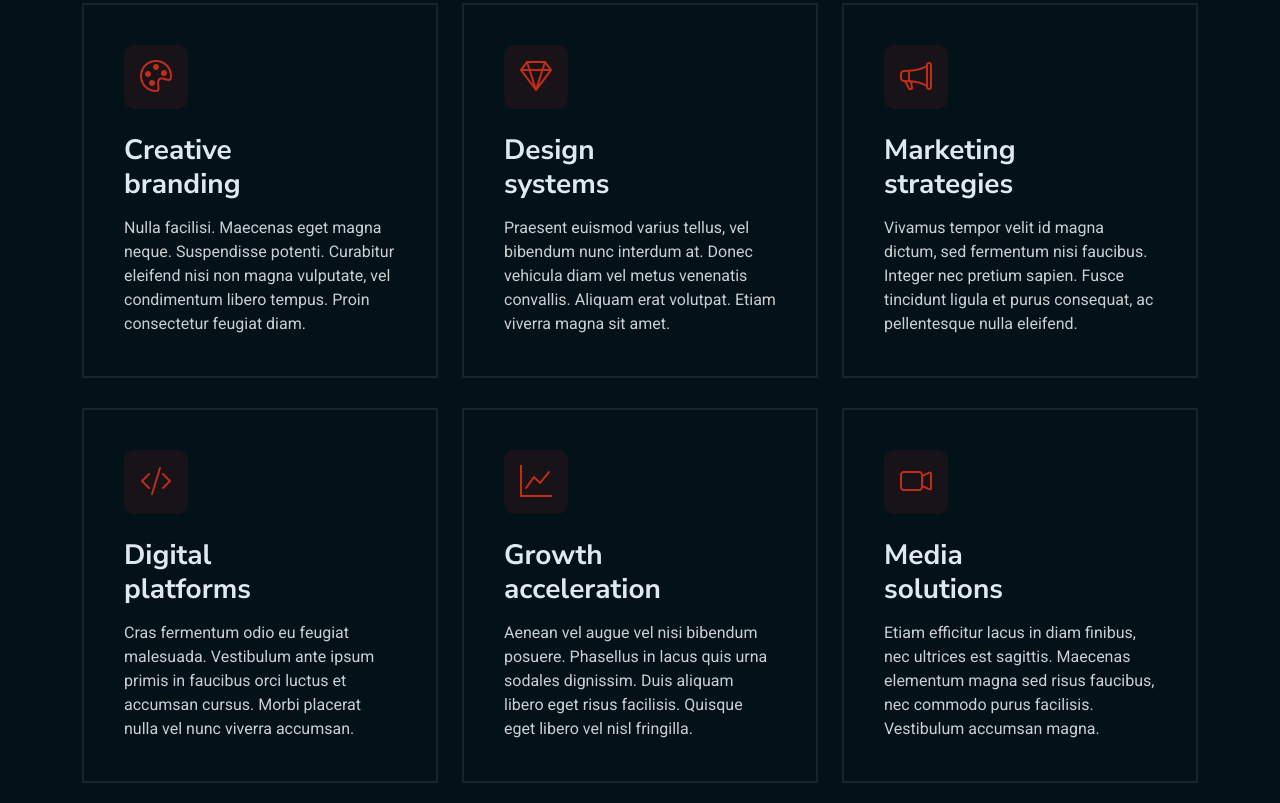
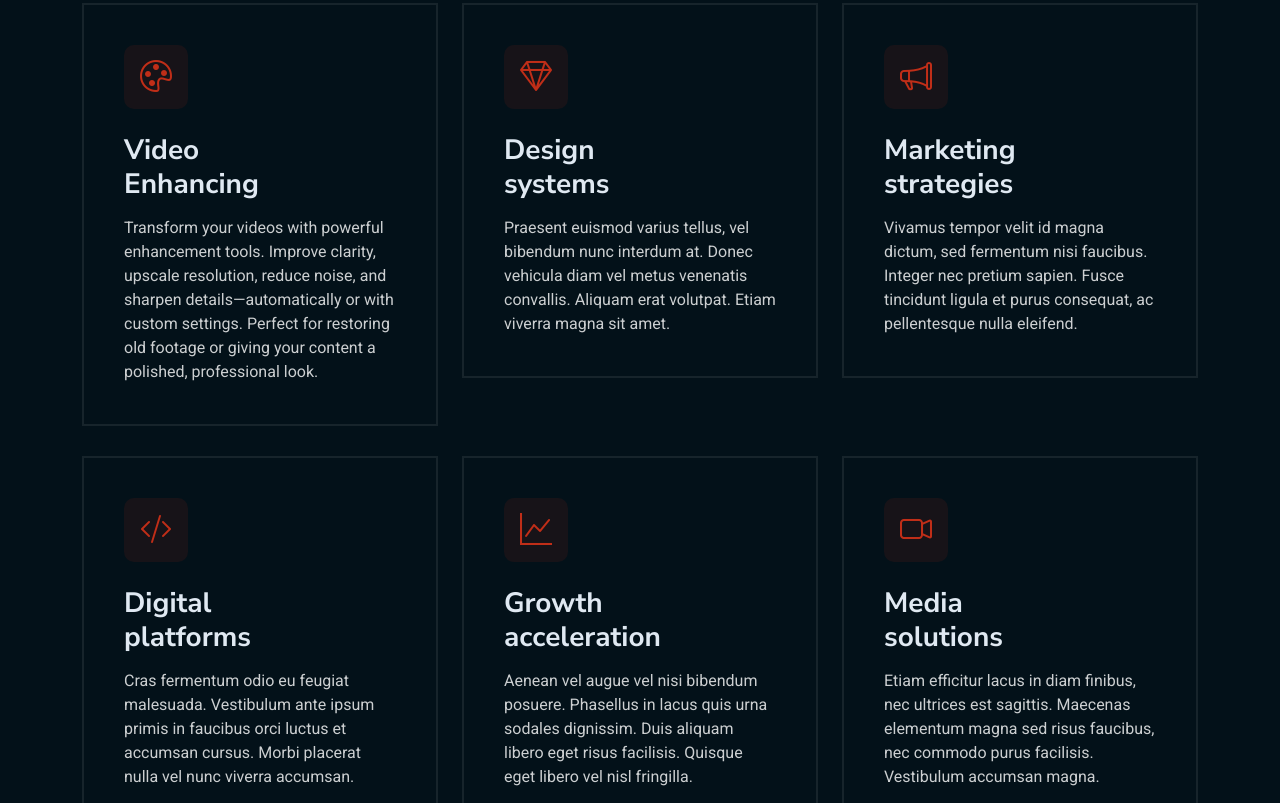
Before and after one commit to ovrsaikrishna/ovrsaikrishna.github.io, a plain HTML site: page index.html in a window 1280 px wide. Shown: the part 2400-3203 px from the top of the page. Drawn offline with Linux system fonts and the light colour scheme.

Commit message:
Updated the sub section inside Services page ' Video Enhancing '

```diff
--- a/index.html
+++ b/index.html
@@ -357,11 +357,11 @@
               </a>
               <h3>
                 <a href="service-details.html">
-                  Creative <span>branding</span>
+                  Video <span>Enhancing</span>
                 </a>
               </h3>
               <p>
-                Nulla facilisi. Maecenas eget magna neque. Suspendisse potenti. Curabitur eleifend nisi non magna vulputate, vel condimentum libero tempus. Proin consectetur feugiat diam.
+                Transform your videos with powerful enhancement tools. Improve clarity, upscale resolution, reduce noise, and sharpen details—automatically or with custom settings. Perfect for restoring old footage or giving your content a polished, professional look.
               </p>
             </div>
           </div>
```
